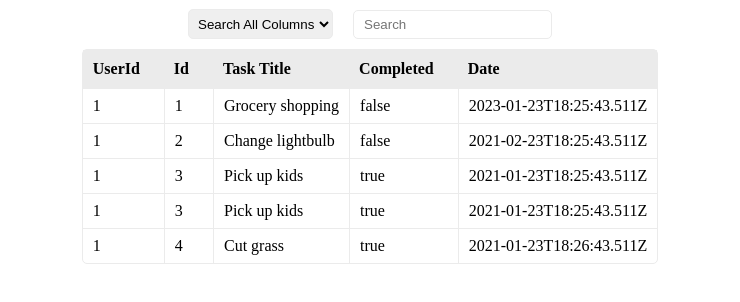
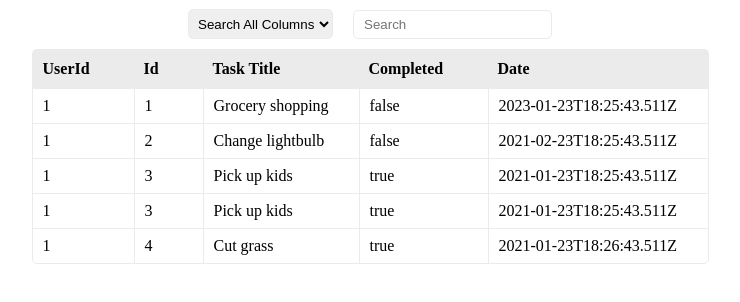
Before and after one commit to sauerm1/RetracTable, a React (Create React App) app: page / in a window 1280 px wide. Shown: the top 302 px of the page, without its empty margins (270-1010 px from the left). Built offline with nearby package versions, Linux system fonts and the light colour scheme.

Commit message:
add retract prop

```diff
--- a/src/App.js
+++ b/src/App.js
@@ -7,7 +7,7 @@
 };
 
 const App = () => {
-  return <DataTable data={mockData} capitalize onRowClick={testCallback} />;
+  return <DataTable data={mockData} capitalize onRowClick={testCallback}/>;
 };
 
 export default App;
--- a/src/component/index.js
+++ b/src/component/index.js
@@ -1,4 +1,4 @@
-import React, { useEffect, useState } from 'react';
+import React, { useEffect, useRef, useState } from 'react';
 import './index.css';
 import Search from './Search/Search';
 import normalizeData from './utils/normalizeData';
@@ -6,15 +6,18 @@
 import compareFunction from './utils/compareFunction';
 import getNewSortOrder from './utils/getNewSortOrder';
 
-const DataTable = ({ data, capitalize, excludeSearch, onRowClick }) => {
+const DataTable = ({ data, capitalize, excludeSearch, onRowClick, retract }) => {
   const [normalizedData, setNormalizedData] = useState([]);
   const [displayedData, setDisplayedData] = useState([]);
   const [fieldSelected, setFieldSelected] = useState('');
   const [stringSearched, setStringSearched] = useState('');
+  const [widthsLoaded, setWidthsLoaded] = useState(false);
+  const [columnWidths, setColumnWidths] = useState([]);
   const [sortState, setSortState] = useState({
     field: null,
     order: 'desc',
   });
+  const tableRef = useRef(null);
 
   useEffect(() => {
     setNormalizedData(normalizeData(data, capitalize));
@@ -22,7 +25,18 @@
 
   useEffect(() => {
     setDisplayedData(normalizedData);
-  }, [normalizedData]);
+  }, [normalizedData, columnWidths]);
+
+  useEffect(() => {
+    if (tableRef?.current?.children && !widthsLoaded) {
+      const cells = tableRef.current.children;
+      const widths = Array.prototype.slice
+        .call(cells)
+        .map((i) => i.offsetWidth);
+      setColumnWidths(widths);
+      setWidthsLoaded(true);
+    }
+  }, [displayedData]);
 
   useEffect(() => {
     setDisplayedData(searchData(normalizedData, stringSearched, fieldSelected));
@@ -36,7 +50,7 @@
     if (normalizedData.length !== 0) {
       const keys = Object.keys(normalizedData[0]);
       const headers = (
-        <div className="rTableRow">
+        <div className="rTableRow" ref={tableRef}>
           {keys.map((header, index) => {
             let arrow;
             if (sortState.field === header && sortState.order === 'asc') {
@@ -51,6 +65,7 @@
             }
             return (
               <div
+                style={retract ? {} : { width: columnWidths[index] }}
                 onClick={() => handleSort(sortState, header)}
                 key={`header${index}`}
                 className="rTableHead"
```
Also changed, not shown: 1 other file (tests, documents, lock files or other folders).
